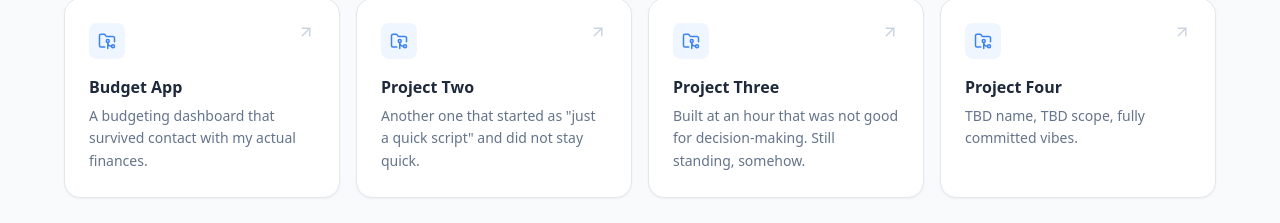
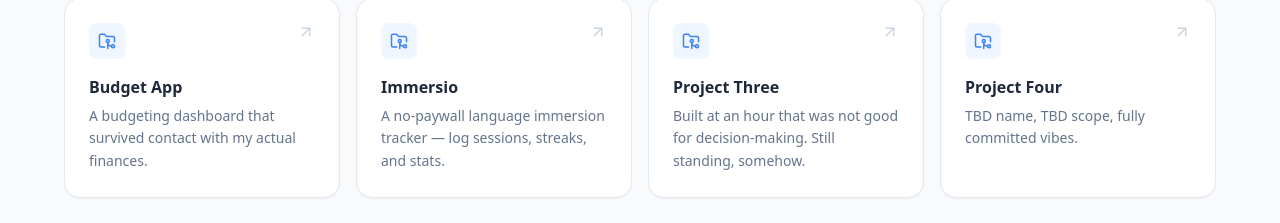
Before and after one commit to lvkey/lukeswift, a React (Vite) app: page / in a window 1280 px wide. Shown: the part 375-598 px from the top of the page. Built offline with nearby package versions, Linux system fonts and the light colour scheme.

Commit message:
Add Immersio as Project 2
Links to the new language-immersion tracker at lng.lukeswift.net.

```diff
--- a/src/App.jsx
+++ b/src/App.jsx
@@ -8,9 +8,9 @@ const PROJECTS = [
     href: 'https://bgt.lukeswift.net',
   },
   {
-    name: 'Project Two',
-    description: 'Another one that started as "just a quick script" and did not stay quick.',
-    href: '#',
+    name: 'Immersio',
+    description: 'A no-paywall language immersion tracker — log sessions, streaks, and stats.',
+    href: 'https://lng.lukeswift.net',
   },
   {
     name: 'Project Three',
```
